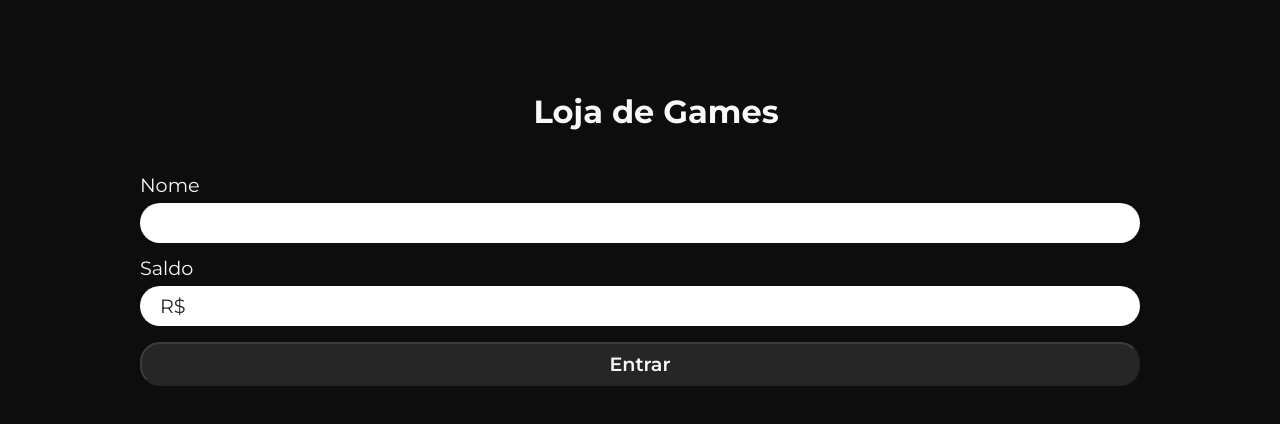
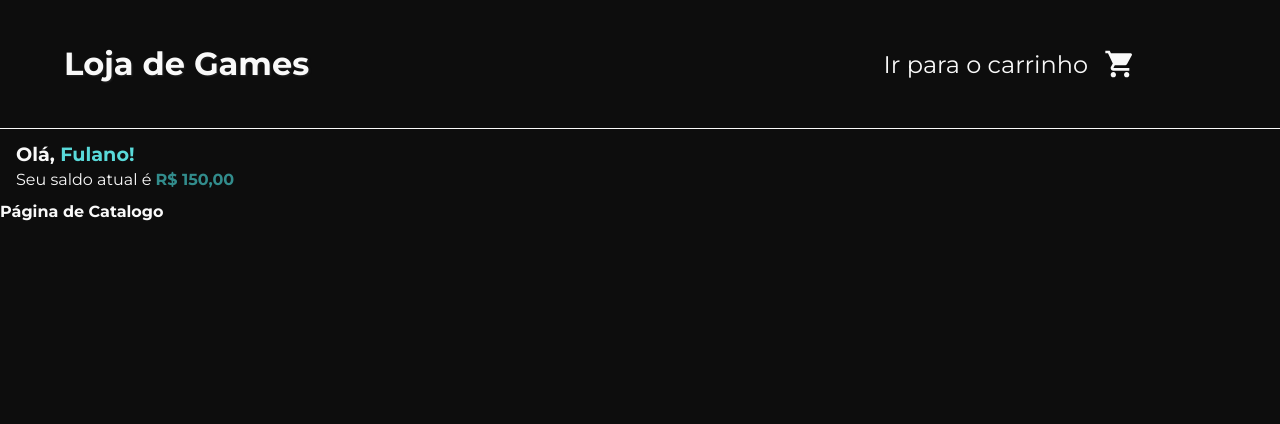
Before and after one commit to pedroalbertoveber/gameStore-ts, a React (Create React App) app: page / in a window 1280 px wide. Shown: the top 424 px of the page. Built offline with nearby package versions, Linux system fonts and the light colour scheme.

Commit message:
adding header component

```diff
--- /dev/null
+++ b/src/components/Greeting/Greeting.module.scss
@@ -0,0 +1,24 @@
+@import 'styles/_colors.scss';
+
+.greetingContainer {
+  width: 100%;
+  padding: 1rem;
+  display: flex;
+  flex-direction: column;
+  align-items: flex-start;
+
+  h4 {
+    font-size: 1.2rem;
+    display: block;
+    margin-bottom: .5rem;
+    strong {
+      color: $light-green;
+    }
+  }
+
+  span {
+    strong {
+      color: $medium-green;
+    }
+  }
+}
--- /dev/null
+++ b/src/components/Greeting/index.tsx
@@ -0,0 +1,13 @@
+import React, { ReactElement } from "react";
+import styles from './Greeting.module.scss';
+
+const Greeting = ():ReactElement => {
+  return (
+    <div className={styles.greetingContainer}>
+      <h4>Olá, <strong>Fulano!</strong></h4>
+      <span>Seu saldo atual é <strong>R$ 150,00</strong></span>
+    </div>
+  );
+};
+
+export default Greeting;
--- /dev/null
+++ b/src/components/Header/Header.module.scss
@@ -0,0 +1,54 @@
+@import 'styles/_colors.scss';
+@import 'styles/_breakpoints.scss';
+
+.headerContainer {
+  border-bottom: 1px solid $white-default;
+  width: 100%;
+  padding: 2rem 4rem;
+  display: flex;
+  align-items: center;
+  justify-content: space-between;
+
+  .title h1 {
+    font-size: 2rem;
+    text-shadow: 1px 1px 2px $dark-gray;
+  }
+
+  .buttonContainer button {
+    border: none;
+    background-color: inherit;
+    padding: 1rem 5rem;
+    display: flex;
+    align-items: center;
+    cursor: pointer;
+
+    span {
+      font-size: 1.5rem;
+      margin-right: 1rem;
+    }
+
+    svg {
+      font-size: 2rem;
+    }
+  }
+}
+
+@media screen and (max-width: $mobile-devices) {
+  .headerContainer {
+    flex-direction: column;
+    align-items: center;
+
+    .buttonContainer button {
+      padding: 0;
+      margin-top: 1rem;
+
+      span {
+        font-size: 1.2rem;
+      }
+
+      svg {
+        font-size: 1.5rem;
+      }
+    }
+  }
+}
--- /dev/null
+++ b/src/components/Header/index.tsx
@@ -0,0 +1,21 @@
+import React, { ReactElement } from "react";
+import { MdLocalGroceryStore } from "react-icons/md";
+import styles from './Header.module.scss';
+
+const Header = (): ReactElement => {
+  return (
+    <header className={styles.headerContainer}>
+      <div className={styles.title}>
+        <h1>Loja de Games</h1>
+      </div>
+      <div className={styles.buttonContainer}>
+        <button type="button">
+          <span>Ir para o carrinho</span>
+          <MdLocalGroceryStore />
+        </button>
+      </div>
+    </header>
+  );
+};
+
+export default Header;
--- a/src/index.css
+++ b/src/index.css
@@ -46,4 +46,6 @@ table {
 
 * {
   font-family: 'Montserrat', sans-serif;
+	color: #f9f9f9;
+	box-sizing: border-box;
 }
--- /dev/null
+++ b/src/pages/Catalog/index.tsx
@@ -0,0 +1,11 @@
+import React, { ReactElement } from "react";
+
+const Catalog = ():ReactElement => {
+  return (
+    <>
+      <h1>Página de Catalogo</h1>
+    </>
+  );
+};
+
+export default Catalog;
--- /dev/null
+++ b/src/pages/Default/index.tsx
@@ -0,0 +1,16 @@
+import Greeting from "components/Greeting";
+import Header from "components/Header";
+import React, { ReactElement } from "react";
+import { Outlet } from "react-router-dom";
+
+const Default = (): ReactElement => {
+  return (
+    <>
+    <Header />
+    <Greeting />
+    <Outlet />
+    </>
+  );
+};
+
+export default Default;
--- a/src/routes.tsx
+++ b/src/routes.tsx
@@ -1,3 +1,5 @@
+import Catalog from 'pages/Catalog';
+import Default from 'pages/Default';
 import Login from 'pages/Login';
 import React from 'react';
 import { BrowserRouter, Routes, Route } from 'react-router-dom';
@@ -6,7 +8,10 @@ const Router = () => {
   return (
     <BrowserRouter>
       <Routes>
-        <Route path='/' element={<Login />} />
+        <Route path='/' element={<Default />}>
+          <Route index element={<Catalog />} />
+        </Route>
+        <Route path='/login' element={<Login />} />
       </Routes>
     </BrowserRouter>
   );
```
